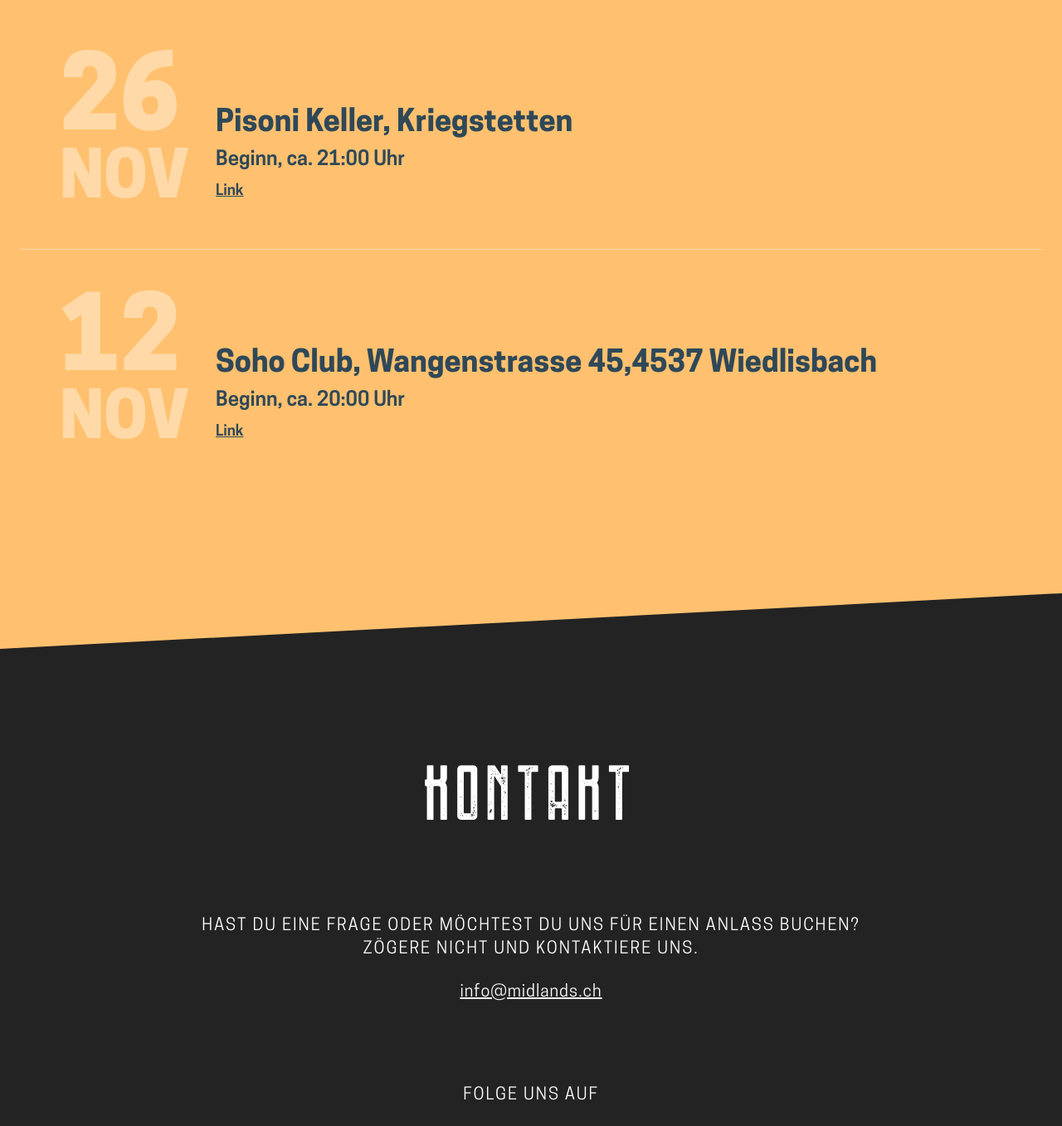
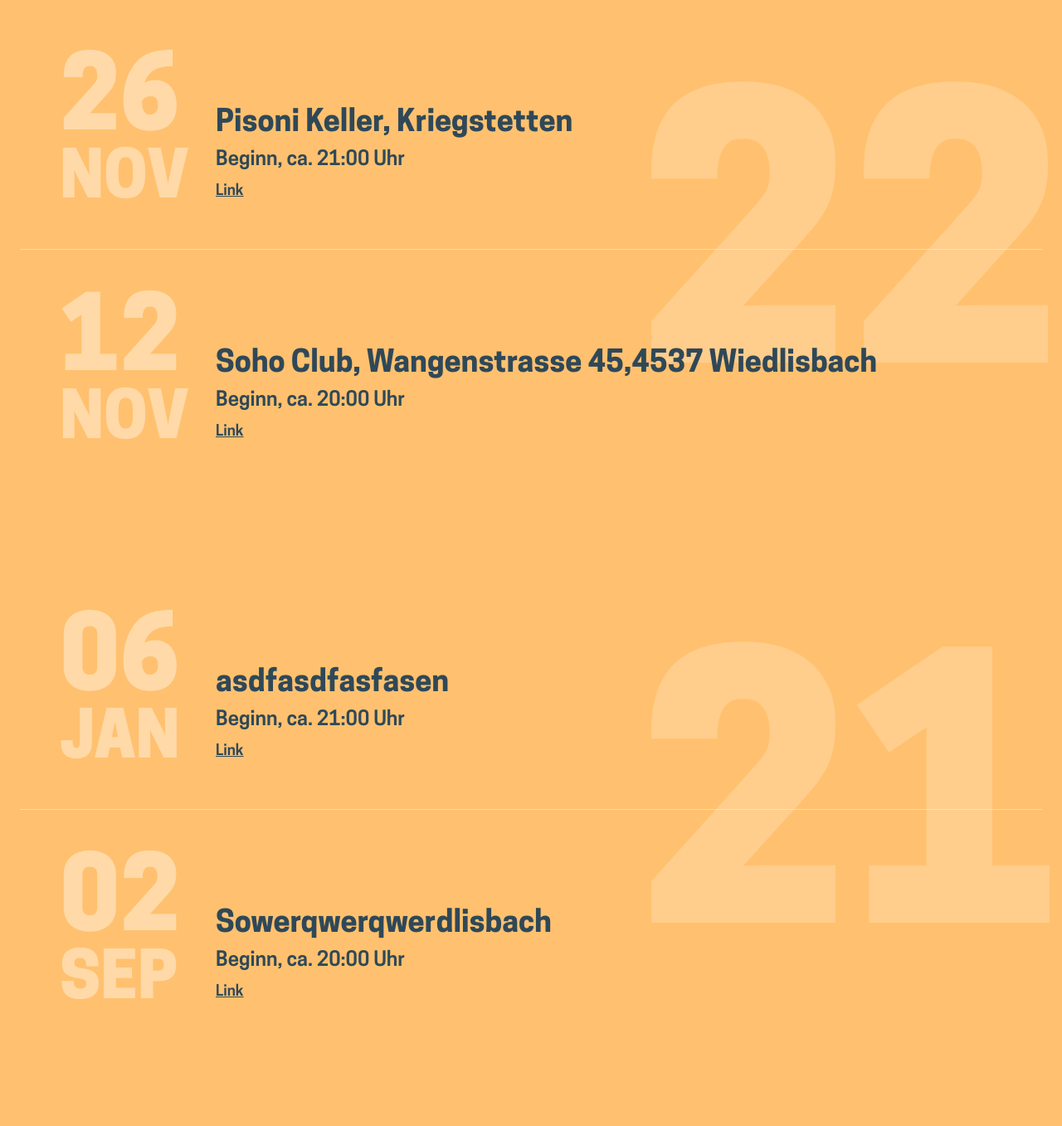
Before and after one commit to fidu85/midlands-website, a SvelteKit app: page / in a window 1280 px wide. Shown: the part 2349-3706 px from the top of the page at 83% size. Built offline with nearby package versions, Linux system fonts and the light colour scheme.

Commit message:
json from concert.json and year label in component. not finished yet...

```diff
--- a/src/data/concerts.json
+++ b/src/data/concerts.json
@@ -1,4 +1,7 @@
 [
+  {
+    "label": "22",
+    "concerts": [
       {
         "date": "2022-11-26T00:00:00.000Z",
         "titel": "Pisoni Keller, Kriegstetten",
@@ -12,3 +15,22 @@
         "link": "https://eventfrog.ch/de/p/konzert/pop-rock/midlands-rock-musik-6961194672883418770.html"
       }
     ]
+  },
+  {
+    "label": "21",
+    "concerts": [
+      {
+        "date": "2022-01-06T00:00:00.000Z",
+        "titel": "asdfasdfasfasen",
+        "start": "Beginn, ca. 21:00 Uhr",
+        "link": "https://www.kreuz-kriegstetten.ch/"
+      },
+      {
+        "date": "2022-09-02T00:00:00.000Z",
+        "titel": "Sowerqwerqwerdlisbach",
+        "start": "Beginn, ca. 20:00 Uhr",
+        "link": "https://eventfrog.ch/de/p/konzert/pop-rock/midlands-rock-musik-6961194672883418770.html"
+      }
+    ]
+  }
+]
--- a/src/routes/section_concert.svelte
+++ b/src/routes/section_concert.svelte
@@ -4,8 +4,21 @@
   import SectionContent from '../components/layout/section_content.svelte';
   import Concert from '../components/concert.svelte';
 
-  import concerts from '../data/concerts.json';
-  let sortedConcerts = concerts.sort((objA, objB) => new Date(objB.date).getTime() - new Date(objA.date).getTime());
+  import concertData from '../data/concerts.json';
+
+  interface Concert {
+    date: string;
+    titel: string;
+    start: string;
+    link: string;
+  }
+
+  interface Year {
+    label: string;
+    concerts: Array<Concert>;
+  }
+
+  const years: Year[] = concertData as unknown as Year[];
 </script>
 
 <section id="concert" class="relative z-0 bg-orange">
@@ -14,13 +27,20 @@
   <SectionContent>
     <SectionTitle colorName="darkblue">Konzerte</SectionTitle>
 
-    <div class="divide-y divide-white/40">
-      {#each sortedConcerts as concert}
-        <Concert date={new Date(concert.date)} titel={concert.titel} start={concert.start} link={concert.link} />
-      {/each}
-    </div>
+    {#each years as year}
+      <div class="year absolute right-0 text-white font-cooper-heavy opacity-20">{year.label}</div>
+      <div class="relative divide-y divide-white/40 mb-24 last:mb-0">
+        {#each year.concerts as concert}
+          <Concert date={new Date(concert.date)} titel={concert.titel} start={concert.start} link={concert.link} />
+        {/each}
+      </div>
+    {/each}
   </SectionContent>
 </section>
 
 <style>
+  .year {
+    z-index: -1;
+    font-size: calc(100vw / 3);
+  }
 </style>
```
Lines whose indentation alone changed are shown as unchanged.
